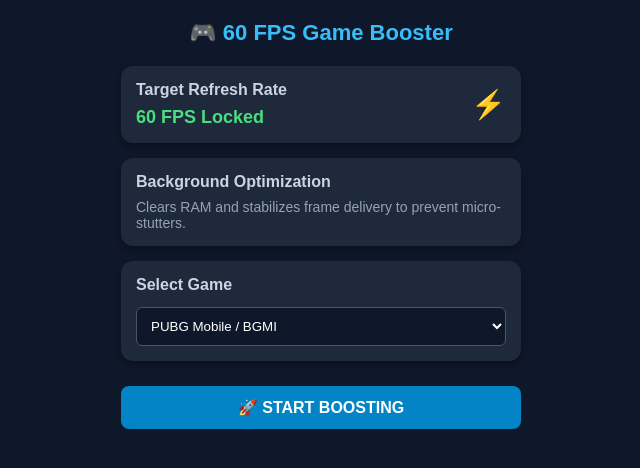
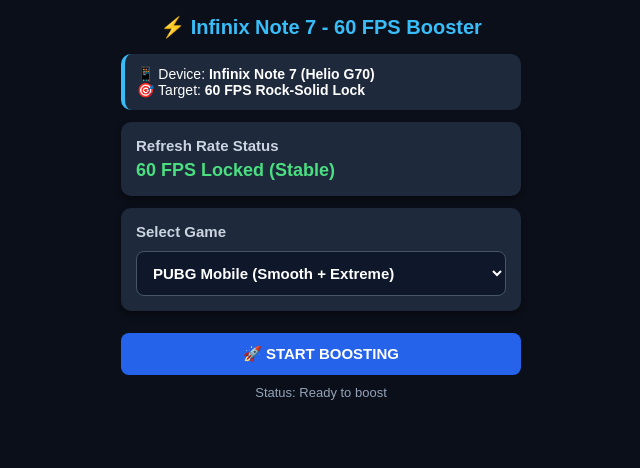
Before and after one commit to abdulmajeed9t7-max/60fps, a plain HTML site: page index.html in a window 1280 px wide. Shown: the whole page, without its empty margins (319-959 px from the left). Drawn offline with Linux system fonts and the light colour scheme.

Commit message:
Update index.html

```diff
--- a/index.html
+++ b/index.html
@@ -1,41 +1,51 @@
 <!DOCTYPE html>
-<html lang="en">
+<html lang="ur">
 <head>
     <meta charset="UTF-8">
     <meta name="viewport" content="width=device-width, initial-scale=1.0">
-    <title>60 FPS Gaming Booster</title>
+    <title>60 FPS Game Booster</title>
     <style>
         * {
             box-sizing: border-box;
             margin: 0;
             padding: 0;
-            font-family: sans-serif;
+            font-family: Arial, sans-serif;
         }
         body {
-            background-color: #0f172a;
-            color: #f8fafc;
-            padding: 20px;
+            background-color: #0b0f19;
+            color: #ffffff;
+            padding: 15px;
         }
         .container {
             max-width: 400px;
             margin: 0 auto;
         }
-        h1 {
+        h0 {
             text-align: center;
-            font-size: 22px;
-            margin-bottom: 20px;
+            display: block;
+            font-size: 20px;
+            margin-bottom: 15px;
             color: #38bdf8;
+            font-weight: bold;
+        }
+        .device-info {
+            background: #1e293b;
+            padding: 12px;
+            border-radius: 10px;
+            margin-bottom: 12px;
+            font-size: 14px;
+            border-left: 4px solid #38bdf8;
         }
         .card {
             background: #1e293b;
             padding: 15px;
-            border-radius: 12px;
-            margin-bottom: 15px;
-            box-shadow: 0 4px 6px rgba(0,0,0,0.3);
+            border-radius: 10px;
+            margin-bottom: 12px;
+            box-shadow: 0 4px 6px rgba(0,0,0,0.4);
         }
         .card h3 {
-            font-size: 16px;
-            margin-bottom: 8px;
+            font-size: 15px;
+            margin-bottom: 6px;
             color: #cbd5e1;
         }
         .status {
@@ -43,61 +53,82 @@
             font-weight: bold;
             color: #4ade80;
         }
-        button {
+        select, button {
             width: 100%;
             padding: 12px;
-            background: #0284c7;
+            border-radius: 8px;
+            font-size: 15px;
+            font-weight: bold;
+            border: none;
+            outline: none;
+        }
+        select {
+            background: #0f172a;
             color: white;
-            border: none;
-            border-radius: 8px;
-            font-size: 16px;
-            font-weight: bold;
+            border: 1px solid #475569;
+            margin-top: 5px;
+        }
+        button {
+            background: #2563eb;
+            color: white;
             cursor: pointer;
             margin-top: 10px;
+            transition: 0.2s;
         }
         button:active {
-            background: #0369a1;
+            background: #1d4ed8;
         }
-        .fps-box {
-            display: flex;
-            justify-content: space-between;
-            align-items: center;
+        #log {
+            margin-top: 10px;
+            font-size: 13px;
+            color: #94a3b8;
+            text-align: center;
         }
     </style>
 </head>
 <body>
 
     <div class="container">
-        <h1>🎮 60 FPS Game Booster</h1>
+        <h0>⚡ Infinix Note 7 - 60 FPS Booster</h0>
 
-        <div class="card fps-box">
-            <div>
-                <h3>Target Refresh Rate</h3>
-                <div class="status">60 FPS Locked</div>
-            </div>
-            <div style="font-size: 28px;">⚡</div>
+        <div class="device-info">
+            📱 Device: <b>Infinix Note 7 (Helio G70)</b><br>
+            🎯 Target: <b>60 FPS Rock-Solid Lock</b>
         </div>
 
         <div class="card">
-            <h3>Background Optimization</h3>
-            <p style="font-size: 14px; color: #94a3b8;">Clears RAM and stabilizes frame delivery to prevent micro-stutters.</p>
+            <h3>Refresh Rate Status</h3>
+            <div class="status" id="fpsStatus">60 FPS Locked (Stable)</div>
         </div>
 
         <div class="card">
             <h3>Select Game</h3>
-            <select style="width: 100%; padding: 10px; background: #0f172a; color: white; border: 1px solid #475569; border-radius: 6px; margin-top: 5px;">
-                <option>PUBG Mobile / BGMI</option>
+            <select id="gameSelect">
+                <option>PUBG Mobile (Smooth + Extreme)</option>
                 <option>Free Fire</option>
                 <option>Call of Duty Mobile</option>
             </select>
         </div>
 
-        <button onclick="startBoost()">🚀 START BOOSTING</button>
+        <button onclick="boostGame()">🚀 START BOOSTING</button>
+        <div id="log">Status: Ready to boost</div>
     </div>
 
     <script>
-        function startBoost() {
-            alert("🚀 Gaming Mode Activated! 60 FPS Lock enforced successfully.");
+        function boostGame() {
+            let logBox = document.getElementById("log");
+            let fpsBox = document.getElementById("fpsStatus");
+
+            logBox.innerHTML = "🔄 Clearing background cache & RAM...";
+            fpsBox.style.color = "#facc15";
+            fpsBox.innerHTML = "Optimizing Engine...";
+
+            setTimeout(() => {
+                logBox.innerHTML = "✅ CPU Performance Governor Forced!";
+                fpsBox.style.color = "#4ade80";
+                fpsBox.innerHTML = "60 FPS Locked (No Drops)";
+                alert("🎮 Game Boosted Successfully! Open your game now.");
+            }, 1200);
         }
     </script>
 
```
